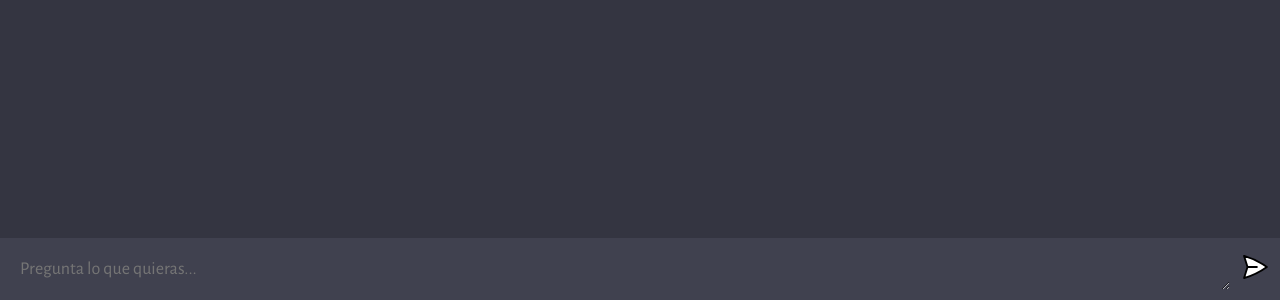
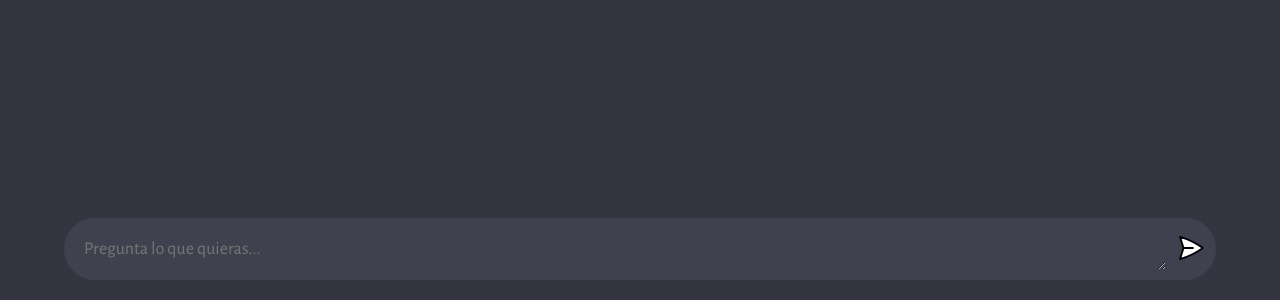
Before and after one commit to fernandogbz/fergpt, a website built with Vite: page client/index.html in a window 1280 px wide. Shown: the part 500-800 px from the top of the page. Built offline with nearby package versions, Linux system fonts and the light colour scheme.

Commit message:
form border radius changed

```diff
--- a/client/style.css
+++ b/client/style.css
@@ -5,6 +5,7 @@
   padding: 0;
   box-sizing: border-box;
   font-family: "Alegreya Sans", sans-serif;
+  font-size: 10px;
 }
 
 body {
@@ -113,15 +114,16 @@ body {
 }
 
 form {
-  width: 100%;
+  width: 90%;
   max-width: 1280px;
-  margin: 0 auto;
+  margin: 2rem auto;
   padding: 10px;
   background: #40414f;
 
   display: flex;
   flex-direction: row;
   gap: 10px;
+  border-radius: 5rem;
 }
 
 textarea {
```
